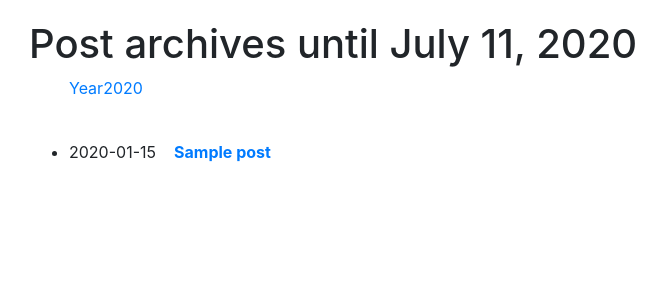
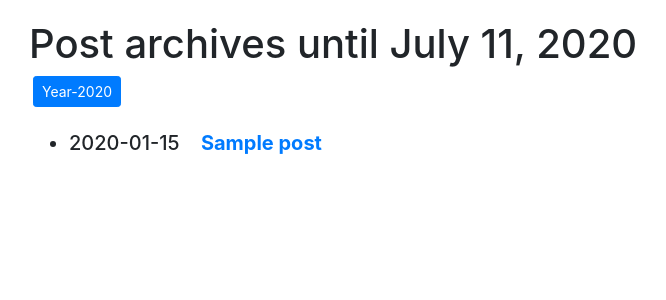
Before and after one commit to sys09270883/django-blog, a Django app: page /blog/archive/ in a window 1280 px wide. Shown: the part 70-370 px from the top of the page, without its empty margins (56-722 px from the left). Run offline with Django 3.2, Linux system fonts and the light colour scheme; tables that the repository leaves empty hold one stand-in row (values such as "Sample post"); some libraries are stand-ins or nearby versions.

Commit message:
Refactor templates

```diff
--- a/mysite/blog/templates/blog/post_archive.html
+++ b/mysite/blog/templates/blog/post_archive.html
@@ -8,20 +8,19 @@
 <body>
 {% block content %}
 <h1>Post archives until {% now "N d, Y" %}</h1>
-<ul>
-	{% for date in date_list %}
-		<li style="display: inline;">
-			<a href="{% url 'blog:post_year_archive' date|date:'Y' %}">Year{{ date|date:"Y" }}</a>
-		</li>
-	{% endfor %}
-</ul>
+{% for date in date_list %}
+	<a href="{% url 'blog:post_year_archive' date|date:'Y' %}" class="btn btn-primary btn-sm mx-1">
+		Year-{{ date|date:"Y" }}
+	</a>
+{% endfor %}
 
+<br>
 <br>
 
 <div>
 	<ul>
 		{% for post in object_list %}
-			<li>
+			<li class="h5">
 				{{ post.modify_dt|date:"Y-m-d" }}&nbsp;&nbsp;&nbsp;
 				<a href="{{ post.get_absolute_url }}"><strong>{{ post.title }}</strong></a>
 			</li>
```
Also changed, not shown: mysite/blog/templates/blog/post_detail.html (+7 -6 lines).
